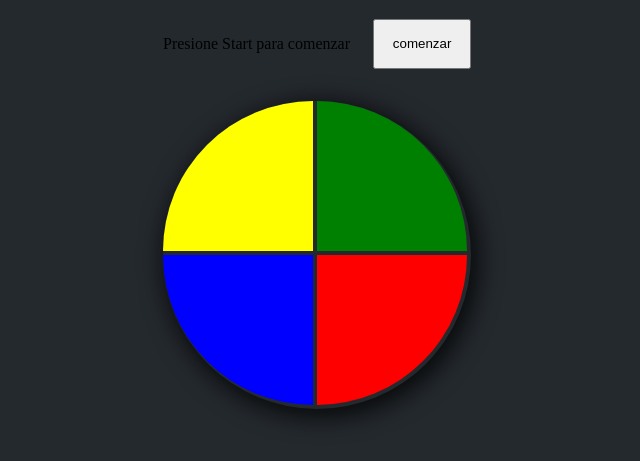
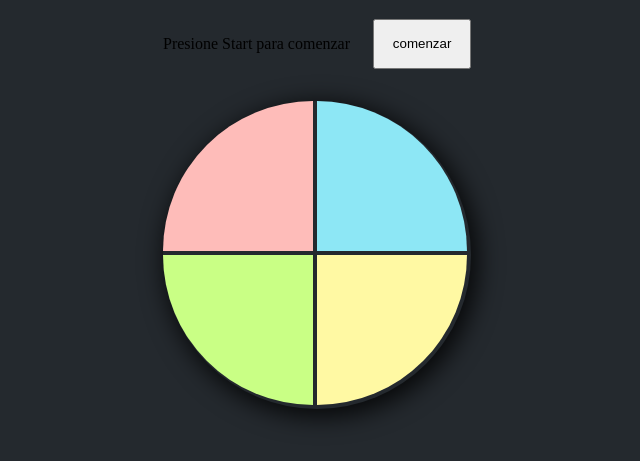
Before and after one commit to AdrianaEG/simon-says, a website: page index.html in a window 1280 px wide. Shown: the part 69-530 px from the top of the page, without its empty margins (323-963 px from the left). Drawn offline with Linux system fonts and the light colour scheme.

```diff
--- a/css/style.css
+++ b/css/style.css
@@ -44,7 +44,7 @@
 
 .botton-right-panel {
   border-bottom-right-radius: 150px;
-  background-color: red;
+  background-color: #FFF9A3;
 }
 
 .botton-right-panel:hover {
@@ -54,7 +54,7 @@
 
 .botton-left-panel {
   border-bottom-left-radius: 150px;
-  background-color: blue;
+  background-color: #C9FF85;
 }
 
 .botton-left-panel:hover {
@@ -64,7 +64,7 @@
 
 .top-right-panel {
   border-top-right-radius: 150px;
-  background-color: green;
+  background-color: #8DE7F5;
 }
 
 .top-right-panel:hover {
@@ -74,7 +74,7 @@
 
 .top-left-panel {
   border-top-left-radius: 150px;
-  background-color: yellow;
+  background-color: #FEBCB9;
 }
 
 .top-left-panel:hover {
@@ -82,4 +82,8 @@
   border-top: solid 1px white;
 }
 
+.audios {
+  display: none;
+}
+
 /*# sourceMappingURL=style.css.map */
```
Also changed, not shown: 2 other files.
